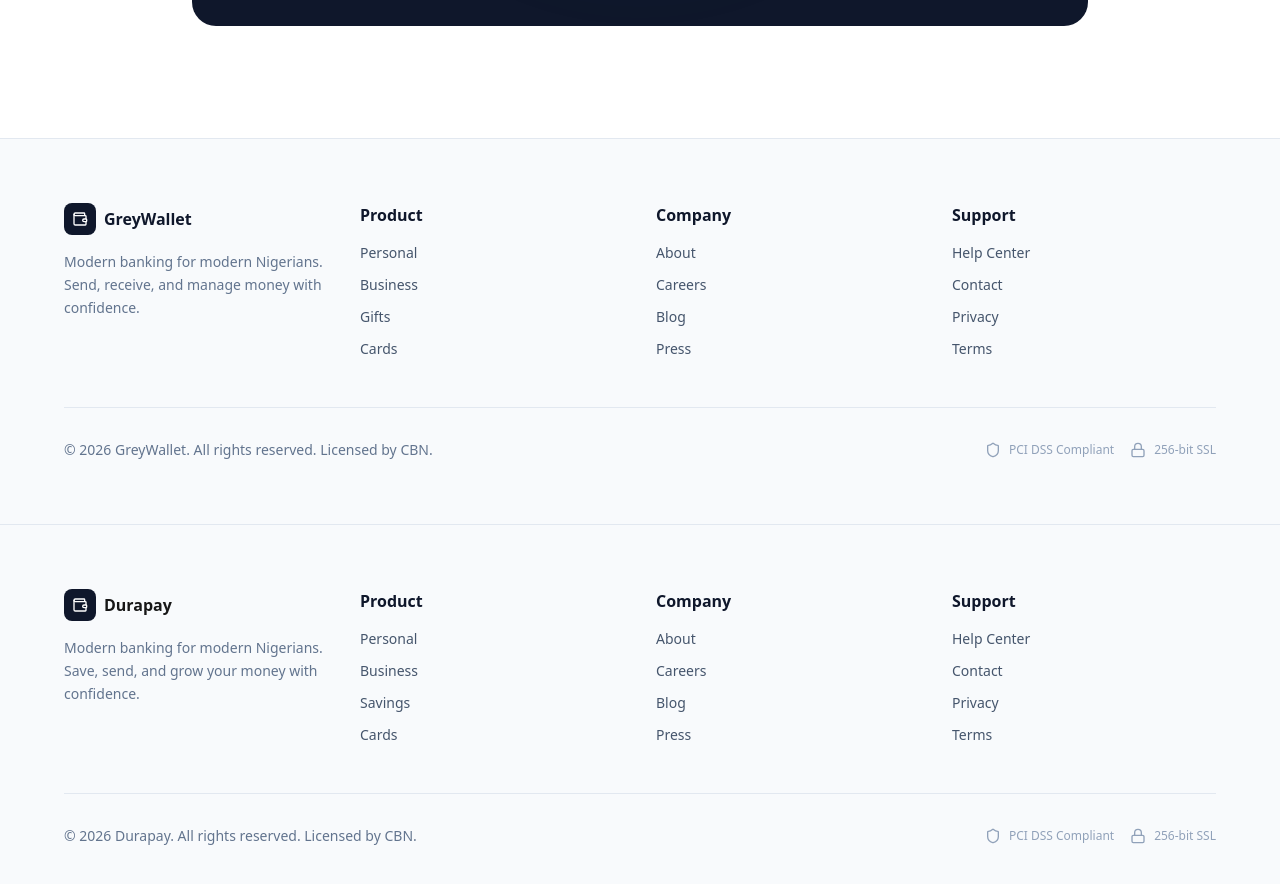
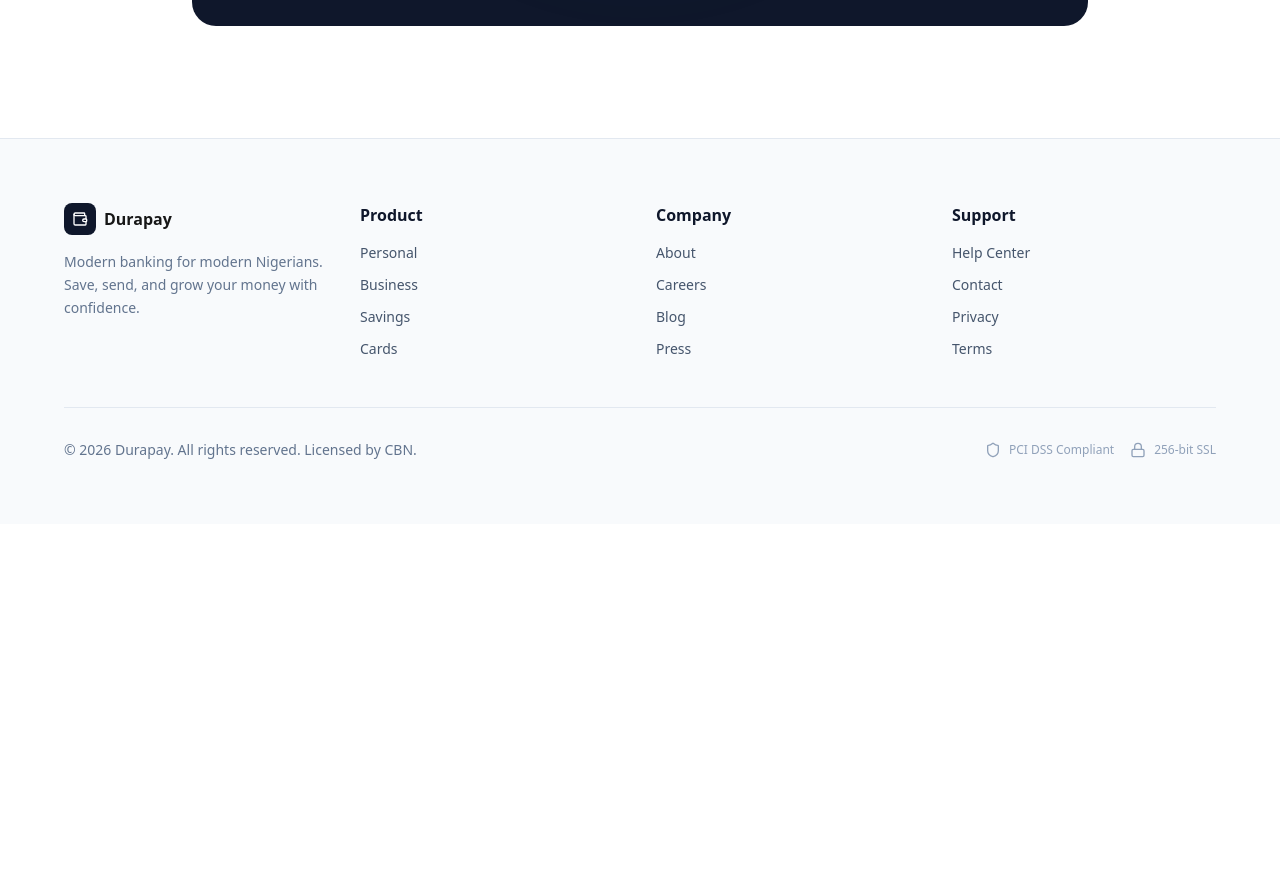
Before and after one commit to Brointech/durapay, a Next.js app: page /giftcard in a window 1280 px wide. Shown: the part 6277-7161 px from the top of the page. After the commit the page ends 6801 px from the top, so only its background shows below. Built offline with nearby package versions, Linux system fonts and the light colour scheme.

Commit message:
fix errors

```diff
--- a/app/giftcard/page.tsx
+++ b/app/giftcard/page.tsx
@@ -1081,7 +1081,7 @@
       </section>
 
       {/* Footer */}
-      <footer className="bg-slate-50 border-t border-slate-200 py-16 px-4 sm:px-6 lg:px-8">
+      {/* <footer className="bg-slate-50 border-t border-slate-200 py-16 px-4 sm:px-6 lg:px-8">
         <div className="max-w-6xl mx-auto">
           <div className="grid sm:grid-cols-2 lg:grid-cols-4 gap-8 mb-12">
             <div>
@@ -1224,7 +1224,7 @@
             </div>
           </div>
         </div>
-      </footer>
+      </footer> */}
     </div>
   );
 }
```
